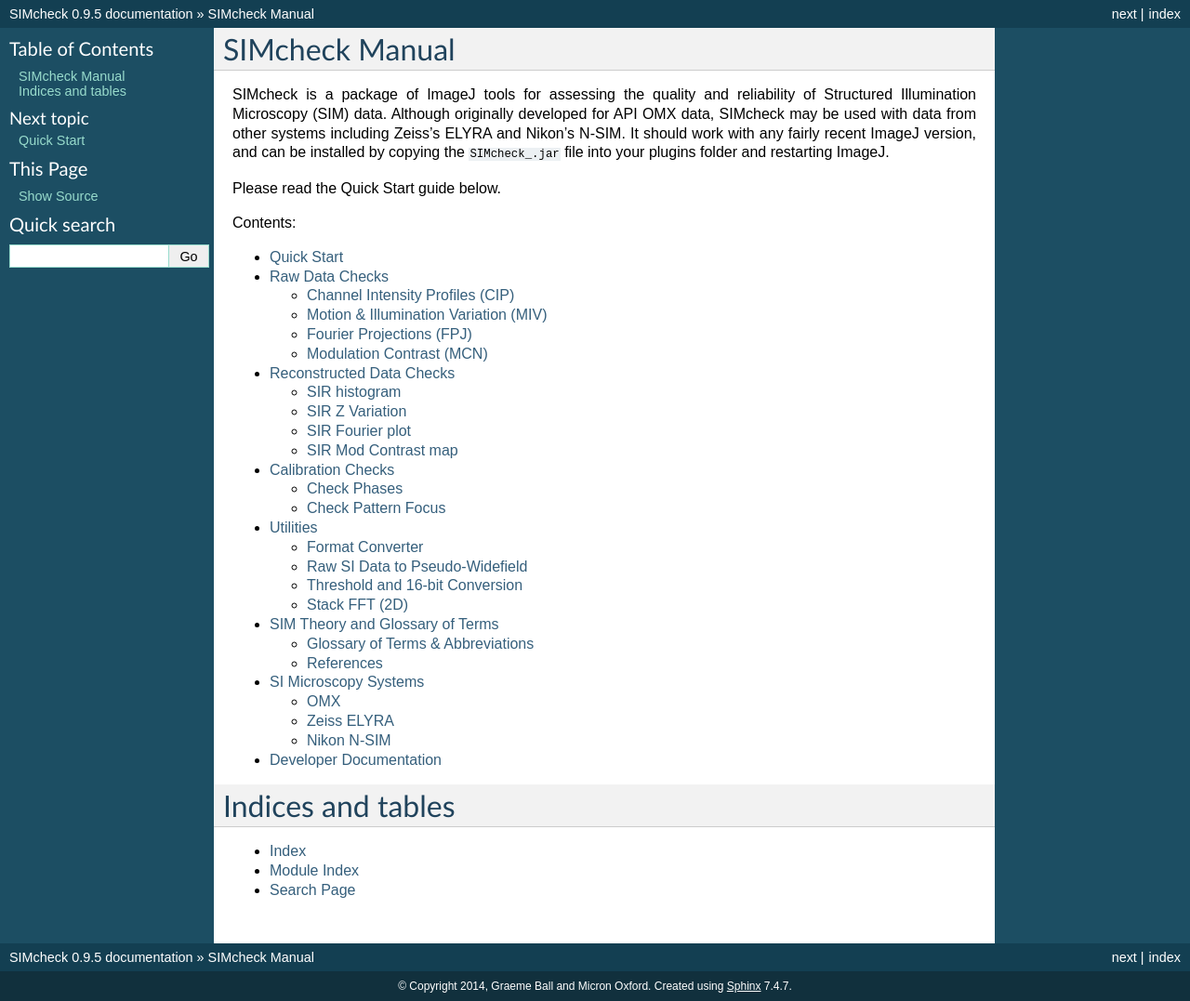
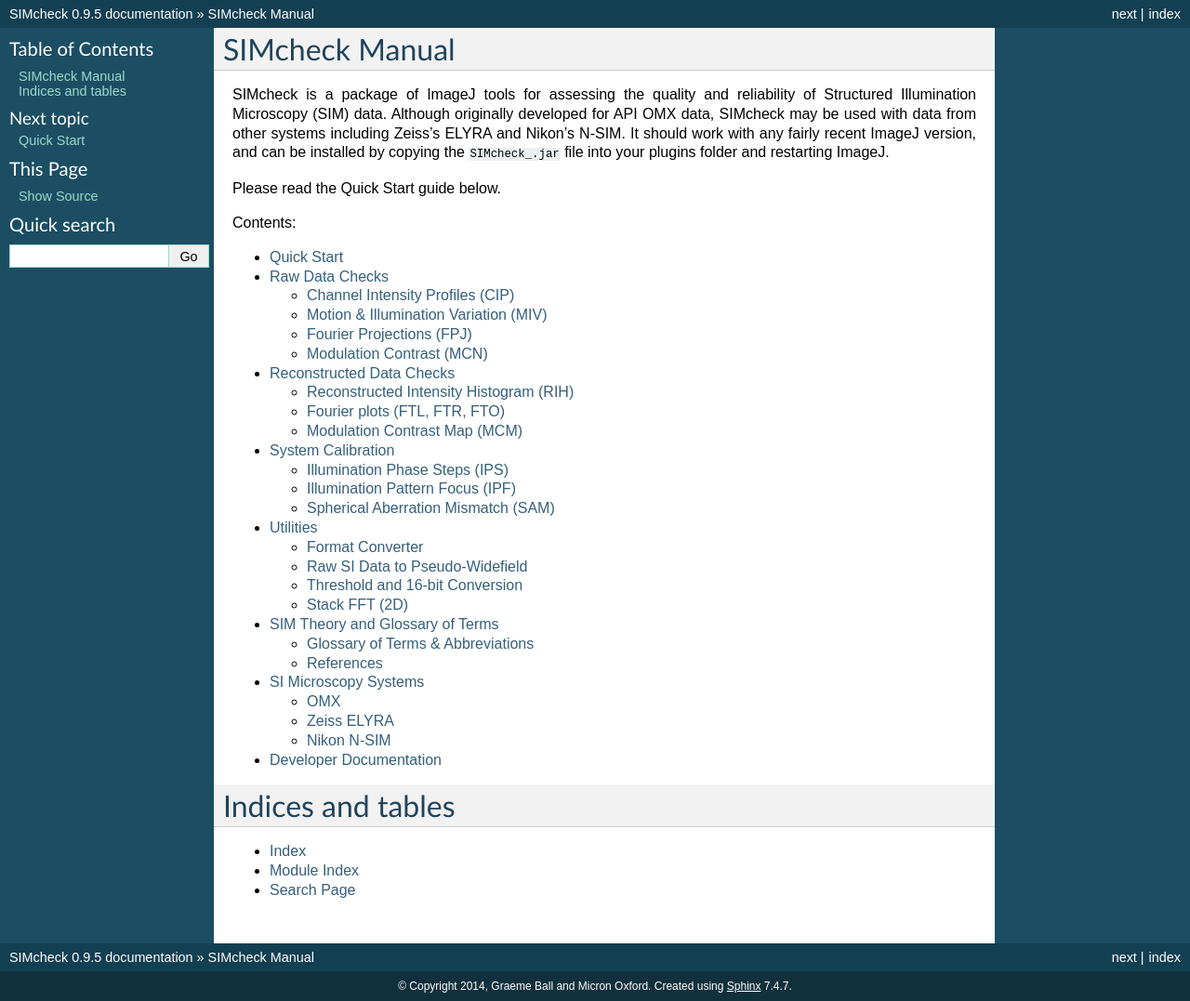
Before and after one commit to MicronOxford/SIMcheck_Manual, a Sphinx documentation site: the page built from source/index.rst, in a window 1280 px wide. Shown: the whole page at 93% size. Built offline with Sphinx 7.4.7, drawn with Linux system fonts in a browser that asks for light colours.

Commit message:
update titles for rec and cal checks

```diff
--- a/source/cal_checks.rst
+++ b/source/cal_checks.rst
@@ -1,15 +1,23 @@
-Calibration Checks
+System Calibration
 ==================
 
-Check Phases
-------------
+Illumination Phase Steps (IPS)
+------------------------
 
 This plugin checks system stability and alignment by detecting illumination
 pattern frequencies and plotting phase steps: the SI illumination pattern
 must be in-focus, modulated with the proper frequencies, and accurate, stable
 phase steps.
 
-Check Pattern Focus
--------------------
+Illumination Pattern Focus (IPF)
+--------------------------
 
 TODO
+
+Spherical Aberration Mismatch (SAM)
+-----------------------------
+
+This check plots the minimum, and the mean value in each slice; and summarizes
+the standard deviation of the minimum value normalized by the stack mode
+intensity. Large variations in the minimum value relative to the average
+indicate refractive index mismatch or poor illumination pattern Z focus.
--- a/source/rec_data_checks.rst
+++ b/source/rec_data_checks.rst
@@ -1,8 +1,8 @@
 Reconstructed Data Checks
 =========================
 
-SIR histogram
--------------
+Reconstructed Intensity Histogram (RIH)
+---------------------------------
 
 Overlays linear and logarithmic histograms showing relative contribution of
 negative values to the SI-Reconstructed result for each channel. Ratio of
@@ -11,16 +11,8 @@
 the histogram extremes is less than 5-10, this indicates a poor
 reconstruction.
 
-SIR Z Variation
----------------
-
-This check plots the minimum, and the mean value in each slice; and summarizes
-the standard deviation of the minimum value normalized by the stack mode
-intensity. Large variations in the minimum value relative to the average
-indicate refractive index mismatch or poor illumination pattern Z focus.
-
-SIR Fourier plot
-----------------
+Fourier plots (FTL, FTR, FTO)
+-------------
 
 Plots a 2D Fourier transform "target" plots showing resolution lines and
 color-coded with a LUT to make relative proportion of different frequencies
@@ -33,8 +25,8 @@
 average for the volume, so if the ROI includes more background than signals of
 interest it will be less meaningful.
 
-SIR Mod Contrast map
---------------------
+Modulation Contrast Map (MCM)
+-----------------------
 
 This produces an RGB image displaying a combination of intensity information
 and modulation contrast calculated from the raw data. Values 0-255 correspond
```
